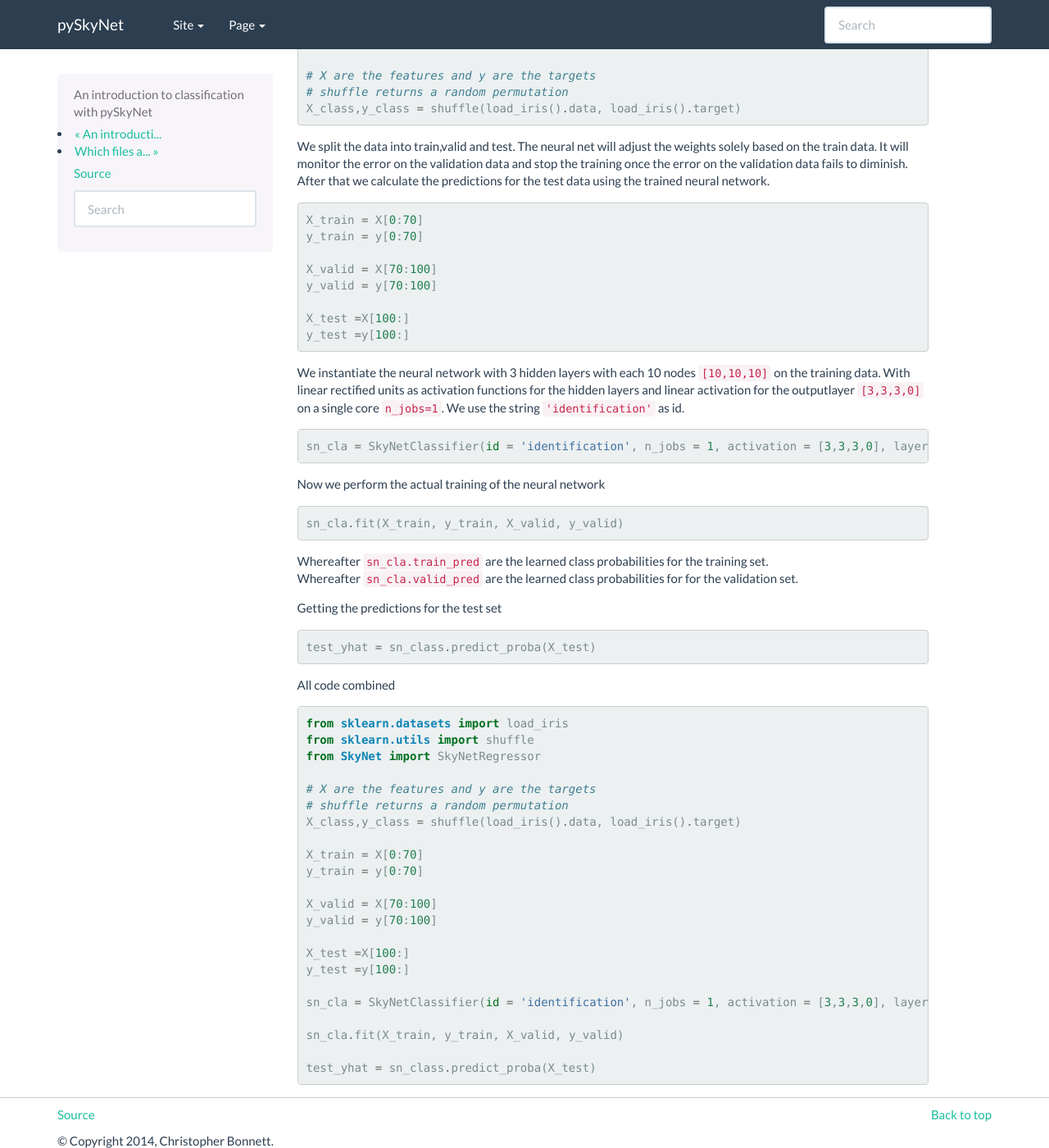
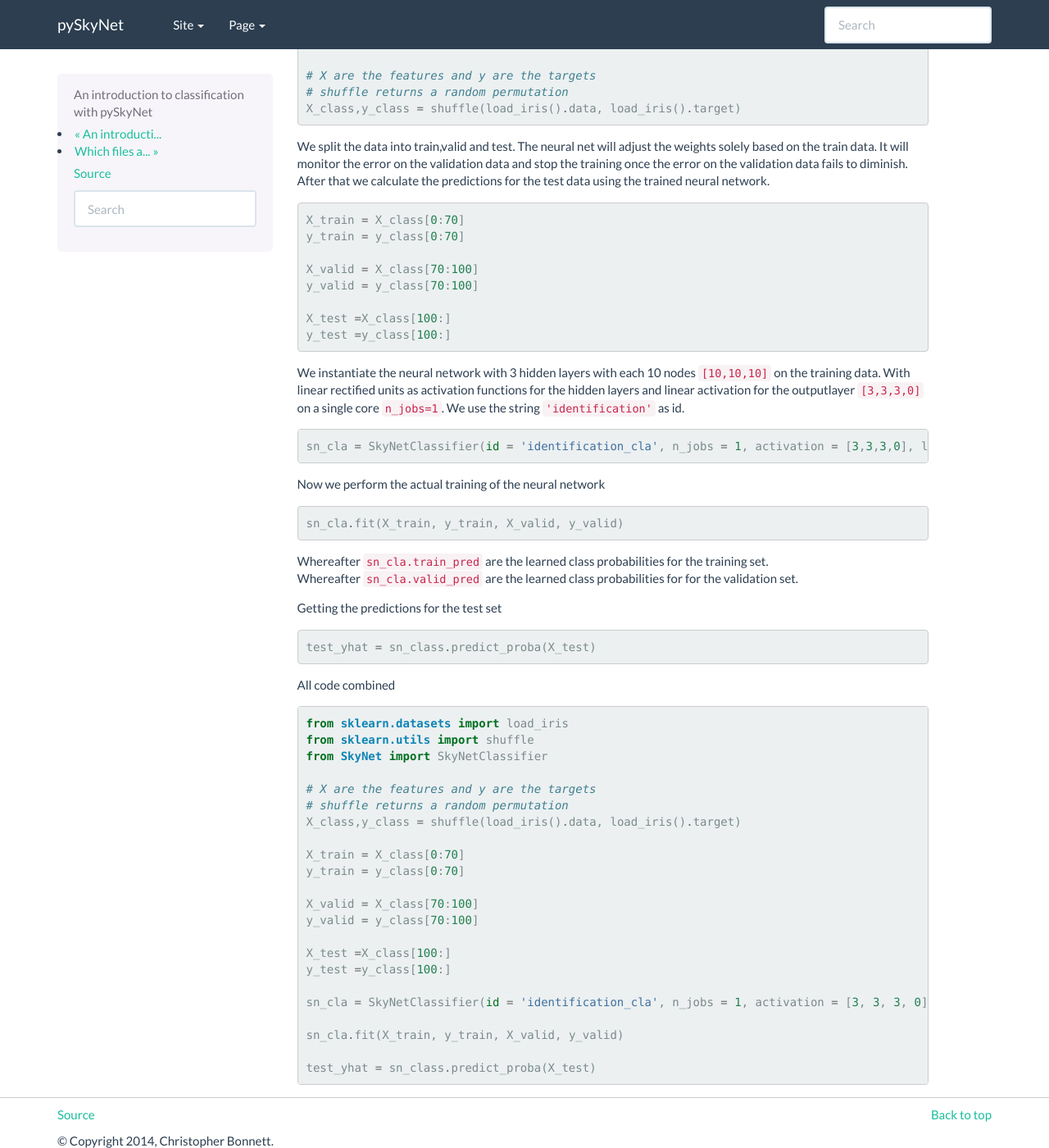
Before and after one commit to cbonnett/SkyNet_wrapper, a Sphinx documentation site: the page built from docs/Classification.rst, in a window 1280 px wide and 1400 px high, scrolled down 281 px. Shown: the whole window at 82% size. Built offline with Sphinx 7.4.7, drawn with Linux system fonts in a browser that asks for light colours.

```diff
--- a/docs/Classification.rst
+++ b/docs/Classification.rst
@@ -11,7 +11,7 @@
 
     from sklearn.datasets import load_iris
     from sklearn.utils import shuffle
-    from SkyNet import SkyNetRegressor
+    from SkyNet import SkyNetClassifier
 
     # X are the features and y are the targets
     # shuffle returns a random permutation
@@ -27,14 +27,14 @@
 
 .. code:: python
 
-    X_train = X[0:70]
-    y_train = y[0:70]
+    X_train = X_class[0:70]
+    y_train = y_class[0:70]
 
-    X_valid = X[70:100]
-    y_valid = y[70:100]
+    X_valid = X_class[70:100]
+    y_valid = y_class[70:100]
 
-    X_test =X[100:]
-    y_test =y[100:]
+    X_test =X_class[100:]
+    y_test =y_class[100:]
 
 We instantiate the neural network with 3 hidden layers with each 10 nodes ``[10,10,10]`` on the training data.
 With linear rectified units as activation functions for the hidden layers and linear activation for the
@@ -43,7 +43,7 @@
 
 .. code:: python
 
-    sn_cla = SkyNetClassifier(id = 'identification', n_jobs = 1, activation = [3,3,3,0], layers = [10,10,10], max_iter = 200)
+    sn_cla = SkyNetClassifier(id = 'identification_cla', n_jobs = 1, activation = [3,3,3,0], layers = [10,10,10], max_iter = 200)
 
 Now we perform the actual training of the neural network
 
@@ -66,22 +66,22 @@
 
     from sklearn.datasets import load_iris
     from sklearn.utils import shuffle
-    from SkyNet import SkyNetRegressor
+    from SkyNet import SkyNetClassifier
 
     # X are the features and y are the targets
     # shuffle returns a random permutation
     X_class,y_class = shuffle(load_iris().data, load_iris().target)
 
-    X_train = X[0:70]
-    y_train = y[0:70]
+    X_train = X_class[0:70]
+    y_train = y_class[0:70]
 
-    X_valid = X[70:100]
-    y_valid = y[70:100]
+    X_valid = X_class[70:100]
+    y_valid = y_class[70:100]
 
-    X_test =X[100:]
-    y_test =y[100:]
+    X_test =X_class[100:]
+    y_test =y_class[100:]
 
-    sn_cla = SkyNetClassifier(id = 'identification', n_jobs = 1, activation = [3,3,3,0], layers = [10,10,10], max_iter = 200)
+    sn_cla = SkyNetClassifier(id = 'identification_cla', n_jobs = 1, activation = [3, 3, 3, 0], layers = [10, 10, 10], max_iter = 200)
 
     sn_cla.fit(X_train, y_train, X_valid, y_valid)
 
--- a/docs/Regression.rst
+++ b/docs/Regression.rst
@@ -44,7 +44,7 @@
 
 .. code:: python
 
-    sn_reg = SkyNetRegressor(id = 'identification', n_jobs = 1, activation = [3,3,3,0], layers = [10,10,10], max_iter = 200)
+    sn_reg = SkyNetRegressor(id = 'identification_reg', n_jobs = 1, activation = [3,3,3,0], layers = [10,10,10], max_iter = 200)
 
 Now we perform the actual training of the neural network
 
@@ -93,7 +93,7 @@
    X_test =X[400:]
    y_test =y[400:]
 
-   sn_reg = SkyNetRegressor(id='identification', n_jobs=1, activation=[3,3,3,0], layers=[10,10,10], max_iter=200)
+   sn_reg = SkyNetRegressor(id='identification_reg', n_jobs=1, activation=[3,3,3,0], layers=[10,10,10], max_iter=200)
 
    sn_reg.fit(X_train,y_train,X_valid,y_valid)
 
```
Also changed, not shown: 2 other files.
